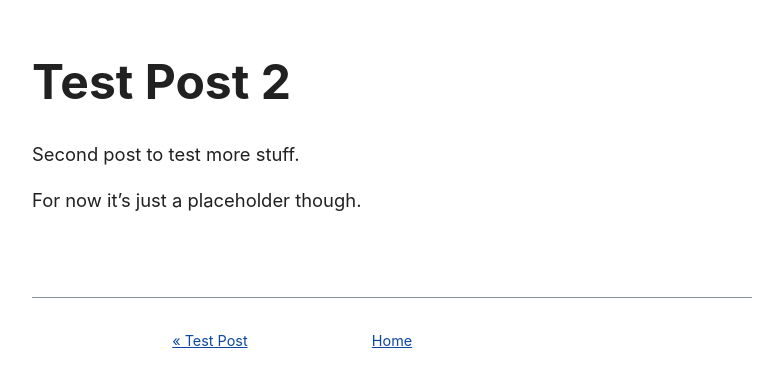
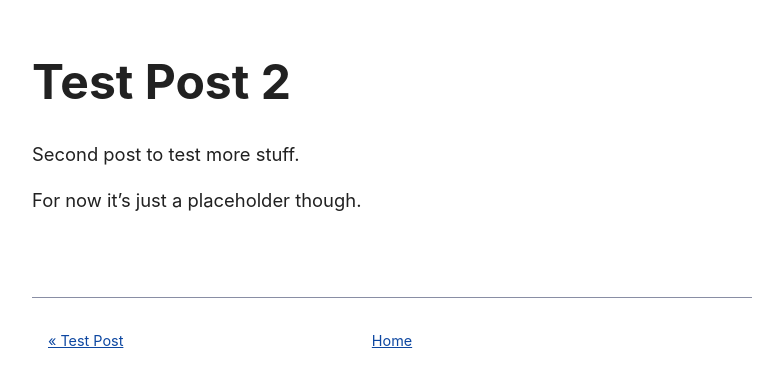
Before and after one commit to Shiandow/shiandow.github.io, a Jekyll site: the page built from _posts/2022-01-02-test2.md, in a window 1280 px wide. Shown: the top 387 px of the page, without its empty margins (248-1031 px from the left). Built offline with Jekyll 4.4.1, drawn with Linux system fonts in a browser that asks for light colours.

Commit message:
Fix navigation styling

```diff
--- a/_config.yml
+++ b/_config.yml
@@ -8,8 +8,8 @@ kramdown:
 defaults:
 - scope:
     path: ""
+  values:
     layout: default
-  values:
     header: true
 - scope:
     path: ""
--- a/_includes/footer.html
+++ b/_includes/footer.html
@@ -1,10 +1,10 @@
-<div style="display: grid; grid-template-columns: 1fr auto 1fr;">
+<div class="navigation">
 {% if page.previous.url %}
     <a class="prev" href="{{page.previous.url}}" style="float: left">&laquo; {{page.previous.title}}</a>
 {% else %}
     <a class="prev"></a>
 {% endif %}
-    <a href="/">Home</a>
+    <a class="home" href="/">Home</a>
 {% if page.next.url %}
     <a class="next" href="{{page.next.url}}" style="float: right">{{page.next.title}} &raquo;</a>
 {% else %}
--- a/assets/styles/simple.css
+++ b/assets/styles/simple.css
@@ -1,6 +1,18 @@
 /* Licensed under MIT license
    Copyright (c) 2020 Simple.css (Kev Quirk):
    https://github.com/kevquirk/simple.css */
+
+/* Custom additions */
+.navigation {
+  display: grid;
+  grid-template-columns: 1fr auto 1fr;
+}
+.navigation .prev {
+  margin-right: auto;
+}
+.navigation .next {
+  margin-left: auto;
+}
 
 /* Global variables. */
 :root {
```
